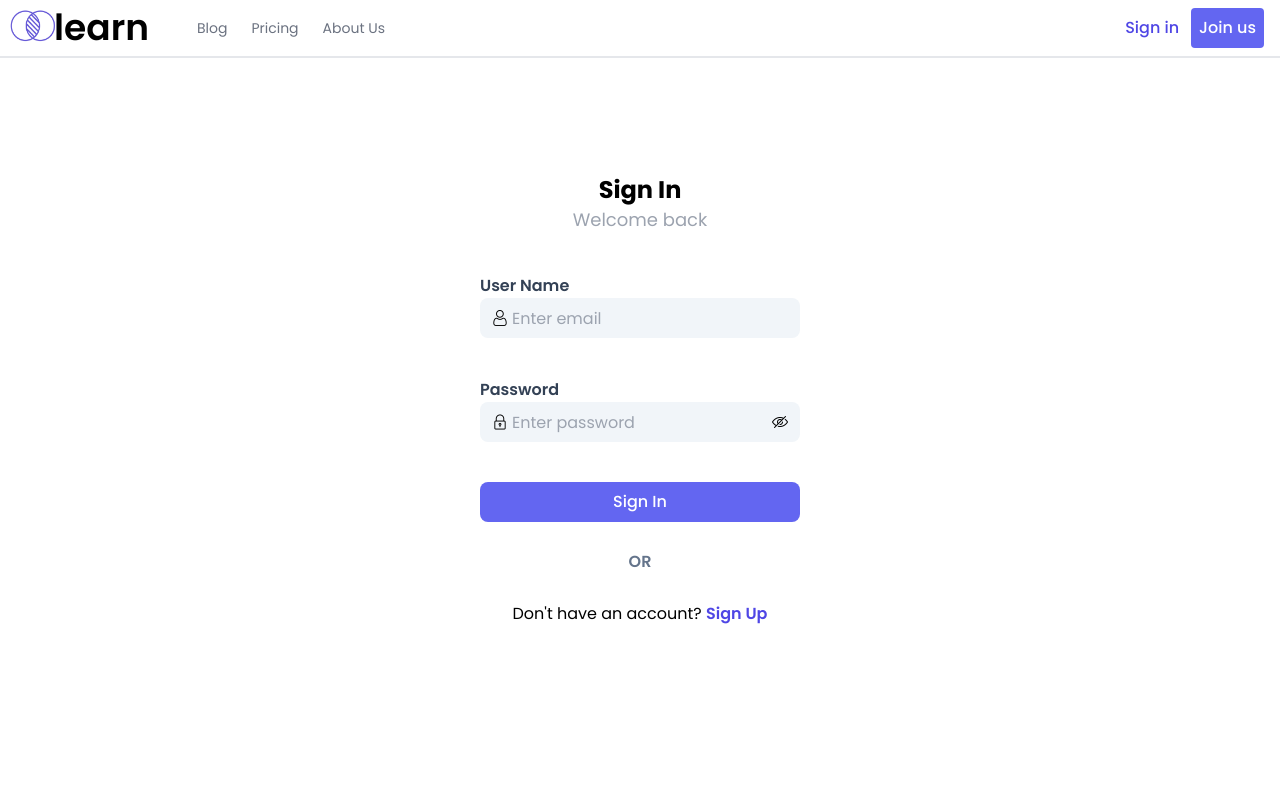
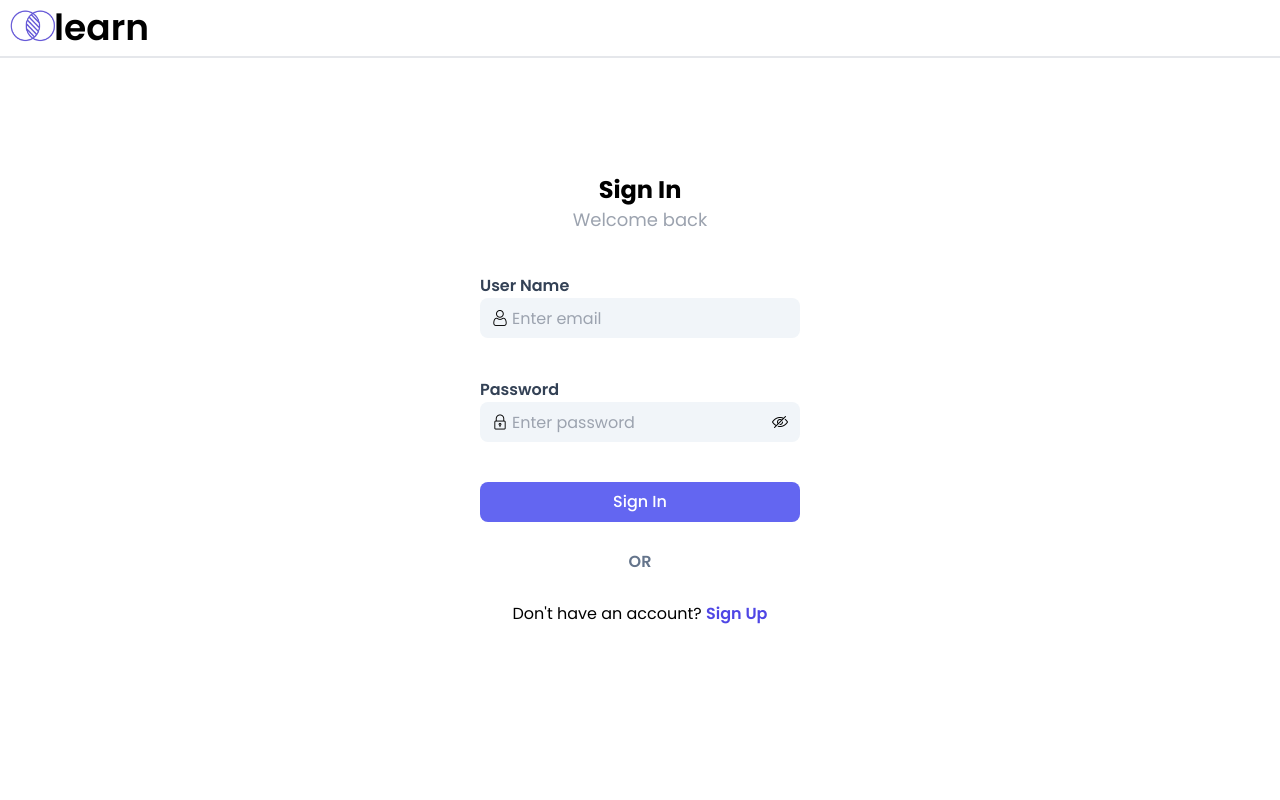
Before and after one commit to nemanjaKostovski/next_learning_platform, a Next.js app: page /login in a window 1280 px wide. Shown: the top 800 px of the page. Built offline with nearby package versions, Linux system fonts and the light colour scheme.

Commit message:
register

```diff
--- a/src/app/components/Navbar/Navbar.tsx
+++ b/src/app/components/Navbar/Navbar.tsx
@@ -1,12 +1,18 @@
+"use client";
+
 import Logo from "../common/Logo";
 import Link from "next/link";
 import MobileNavbar from "./MobileNavbar";
+import { usePathname } from "next/navigation";
 function Navbar() {
+  const pathname = usePathname();
   return (
     <>
       <nav className="absolute hidden w-full border-b-2 p-2 sm:flex">
         <Logo />
-        <div className="ml-12 flex place-items-center text-sm text-gray-500">
+        <div
+          className={`${pathname.includes("/login") ? "hidden" : "block"} ml-12 flex place-items-center text-sm text-gray-500`}
+        >
           <Link href="/blog" className="mr-6">
             Blog
           </Link>
@@ -17,14 +23,18 @@ function Navbar() {
             About Us
           </Link>
         </div>
-        <div className="absolute right-4 top-0 flex h-full justify-end">
-          <button className="border-0 bg-transparent font-medium text-indigo-600">
-            Sign in
-          </button>
-          <button className="btn btn--primary ml-3 mt-2 h-10 rounded">
-            Join us
-          </button>
-        </div>
+        <>
+          <div
+            className={`${pathname.includes("/join") ? "hidden" : "block"} ${pathname.includes("/login") ? "hidden" : "block"} absolute right-4 top-0 flex h-full justify-end`}
+          >
+            <button className="border-0 bg-transparent font-medium text-indigo-600">
+              <Link href="/login"> Sign in</Link>
+            </button>
+            <button className="btn btn--primary ml-3 mt-2 h-10 rounded">
+              <Link href="/join">Join us</Link>
+            </button>
+          </div>
+        </>
       </nav>
       <MobileNavbar />
     </>
--- a/src/app/join/components/register.tsx
+++ b/src/app/join/components/register.tsx
@@ -1,18 +1,17 @@
 "use client";
 
 import Image from "next/image";
-import Link from "next/link";
 import InputReg from "./inputReg";
 import { InputRegister } from "../.././types/index";
 import { usePathname } from "next/navigation";
 
 export default function Register({
-  as,
+  role,
   imageSrc,
   alt,
   inputs,
 }: {
-  as: string;
+  role: string;
   imageSrc: string;
   alt: string;
   inputs: InputRegister[];
@@ -20,17 +19,17 @@ export default function Register({
   const pathname = usePathname();
 
   return (
-    <div className="mb-40 ml-20 h-full">
+    <div className="mb-40 h-full sm:ml-10 lg:ml-20">
       <div>
         <h1 className="mb-5 pt-28 text-6xl font-semibold">Registration</h1>
-        <p className="mb-5 w-[90%] text-xl text-gray-400">{as}</p>
+        <p className="mb-5 w-[90%] text-xl text-gray-400">{role}</p>
       </div>
 
       <div className="flex flex-col sm:flex-row">
         <div className="flex items-center justify-center">
           <Image src={imageSrc} alt={alt} width={451} height={676} />
         </div>
-        <form className="padlr flex flex-col justify-evenly md:w-7/12">
+        <form className="padlr mt-4 flex flex-col justify-evenly sm:mt-0 md:w-7/12">
           {inputs.map((input, index) => (
             <InputReg
               key={index}
--- a/src/app/join/student/page.tsx
+++ b/src/app/join/student/page.tsx
@@ -30,7 +30,7 @@ const studentInputs = [
 export default function Student() {
   return (
     <Register
-      as="Student"
+      role="Student"
       imageSrc="/study.png"
       alt="student"
       inputs={studentInputs}
--- a/src/app/join/trainer/page.tsx
+++ b/src/app/join/trainer/page.tsx
@@ -20,7 +20,7 @@ const trainerInputs = [
 export default function Trainer() {
   return (
     <Register
-      as="Trainer"
+      role="Trainer"
       imageSrc="/train.png"
       alt="trainer"
       inputs={trainerInputs}
--- a/src/app/login/page.tsx
+++ b/src/app/login/page.tsx
@@ -46,7 +46,7 @@ export default function Login() {
       <p className="my-7 font-semibold text-slate-500">OR</p>
       <p>
         Don&apos;t have an account?{" "}
-        <Link className="font-semibold text-indigo-600" href={"/register"}>
+        <Link className="font-semibold text-indigo-600" href={"/join"}>
           Sign Up
         </Link>
       </p>
```
